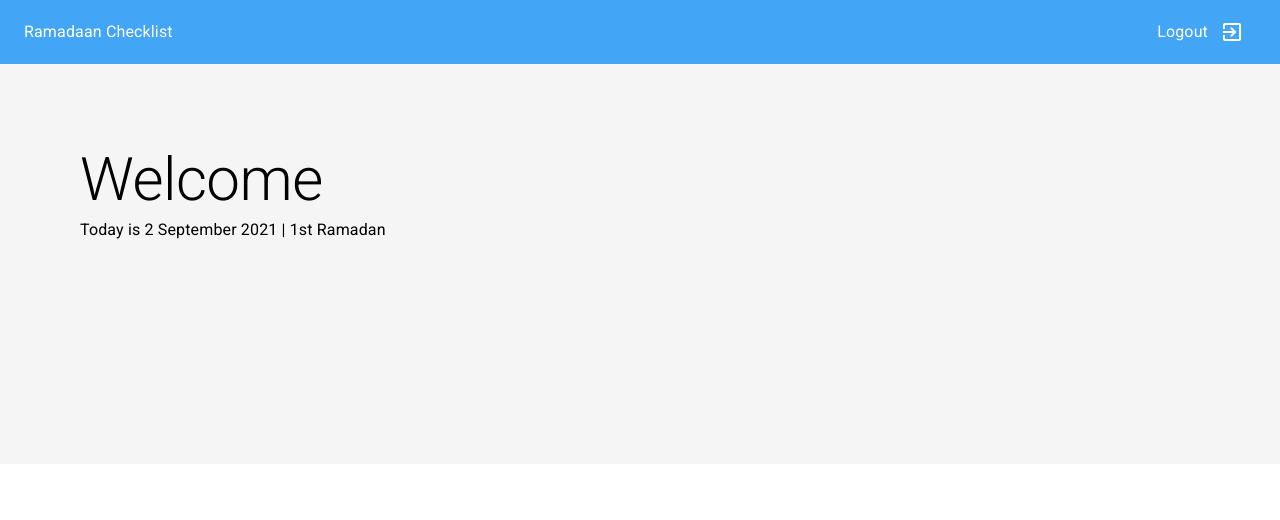
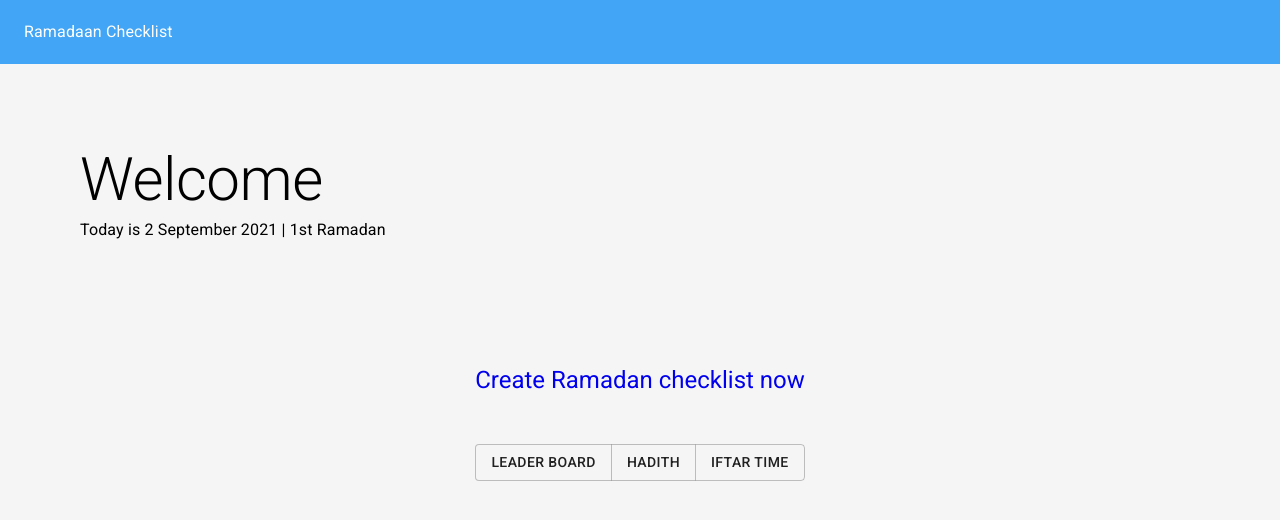
Before and after one commit to shamimbinnur/ramadaan-react, a React (Create React App) app: page / in a window 1280 px wide. Shown: the top 520 px of the page. Built offline with nearby package versions, Linux system fonts and the light colour scheme.

Commit message:
added routes

```diff
--- a/src/App.js
+++ b/src/App.js
@@ -12,18 +12,18 @@ import { useState } from "react";
 
 const App = ()=> {
 
-  const [isLogedin, setIsLogedin] = useState(true)
+  const [isLogedin, setIsLogedin] = useState(false)
 
   return (
     <>
     <MyAppBar isLogedin={isLogedin} />
     <Router>
       <Switch>
-        <Route path='/' exact>
-          <Home/>
-        </Route>
         <Route path='/profile'>
           <Profile/>
+        </Route>
+        <Route path='/'>
+          <Home/>
         </Route>
       </Switch>
     </Router>
--- a/src/user/pages/Home.js
+++ b/src/user/pages/Home.js
@@ -1,6 +1,13 @@
 import React from 'react'
-import { Container, makeStyles, Typography } from '@material-ui/core'
-import { grey } from '@material-ui/core/colors';
+import {
+    BrowserRouter as Router,
+    Switch,
+    Route,
+    Link,
+    useHistory,
+  } from "react-router-dom";
+import { Button, ButtonGroup, Container, makeStyles, Typography } from '@material-ui/core'
+import { blueGrey, grey } from '@material-ui/core/colors';
 
 const useStyles = makeStyles((theme)=>({
     root: {
@@ -8,11 +15,42 @@ const useStyles = makeStyles((theme)=>({
         backgroundColor:  grey[100]
     },
     heroSection:{
-        padding: theme.spacing(10, 10)
+        display: 'flex',
+        flexDirection: "column",
+        padding: theme.spacing(10, 10, 15, 10),
+        [theme.breakpoints.up('xs')]: {
+            alignItems: "center"
+        },
+        [theme.breakpoints.up('sm')]: {
+            alignItems: "start"
+        },
+        [theme.breakpoints.up('md')]: {
+            alignItems: 'start'
+        },
+
+    },
+    mainSection:{
+        minHeight: theme.spacing(50),
+
+    },
+    buttonContainer:{
+        display: 'flex',
+        justifyContent: 'center'
+    },
+    contents:{
+
+    },
+    checkMark:{
+        display: 'flex',
+        justifyContent:"center",
+        padding: theme.spacing(0, 0, 6, 0)
+
     }
 }))
+
 const Home = ()=> {
     const classes = useStyles();
+    const history = useHistory();
     return (
         <div className={classes.root}>
             <Container className={classes.heroSection}>
@@ -23,6 +61,38 @@ const Home = ()=> {
                     Today is 2 September 2021 | 1st Ramadan
                 </Typography>
             </Container>
+            <Container>
+                <div className={classes.checkMark}>
+                    <Typography variant="h5">
+                        <Link style={{textDecoration: 'none'}} to="/profile"> Create Ramadan checklist now</Link>
+                    </Typography>
+                </div>
+            </Container>
+            <Container className={classes.mainSection}>
+                <div className={classes.buttonContainer}>
+                    <ButtonGroup>
+                        <Button onClick={()=> history.push('/leader-board')} > Leader Board </Button>
+                        <Button onClick={()=> history.push('/hadith')} > Hadith </Button>
+                        <Button onClick={()=> history.push('/iftar-time')}> Iftar Time </Button>
+                    </ButtonGroup>
+                </div>
+
+                <div className={classes.contents}>
+                    <Switch>
+                        <Route path ='/leader-board'>
+                            <h1>Leader Board</h1>
+                        </Route>
+                        <Route path ='/hadith'>
+                            <h1>Hadith</h1>
+                        </Route>
+                        <Route path ='/iftar-time'>
+                            <h1>Iftar Time</h1>
+                        </Route>
+                    </Switch>
+                </div>
+
+            </Container>
+
         </div>
     )
 }
```
